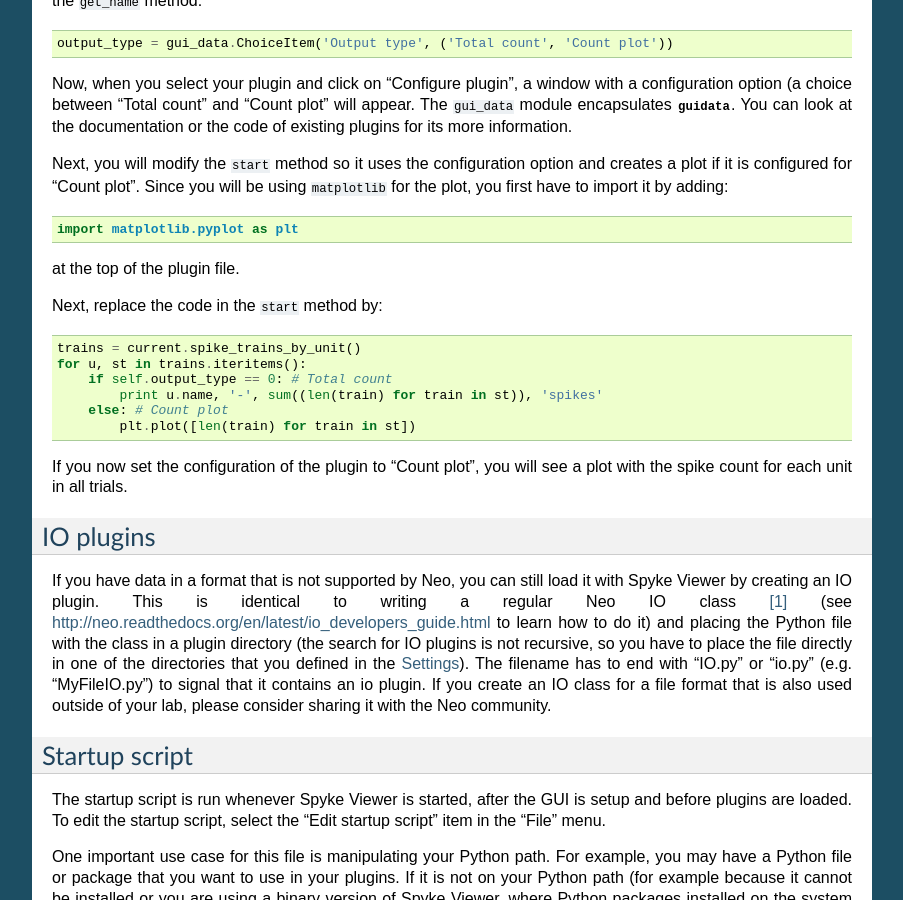
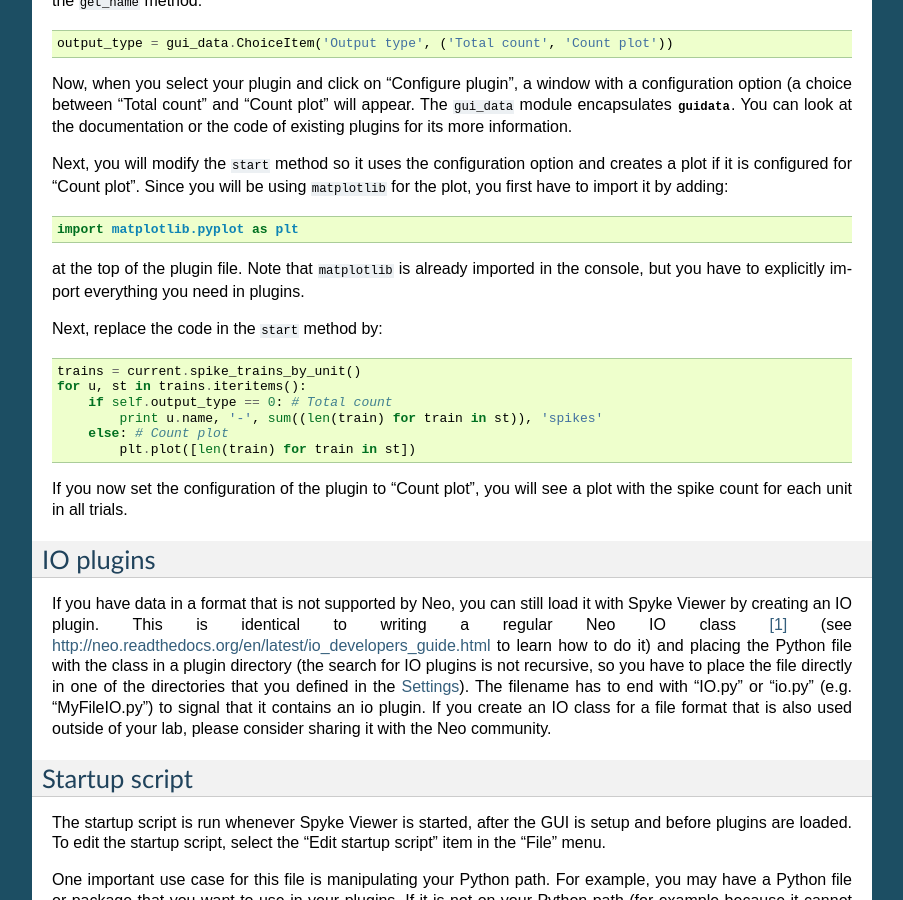
Before and after one commit to rproepp/spykeviewer, a Sphinx documentation site: the page built from doc/source/extending.rst, in a window 1280 px wide and 900 px high, scrolled down 1095 px. Shown: the whole window, without its empty margins (198-1101 px from the left). Built offline with Sphinx 7.4.7, drawn with Linux system fonts in a browser that asks for light colours; formulas are drawn with MathJax 3.

Commit message:
Clarify imports plugin vs. console

```diff
--- a/doc/source/extending.rst
+++ b/doc/source/extending.rst
@@ -85,7 +85,9 @@ using ``matplotlib`` for the plot, you first have to import it by adding::
 
     import matplotlib.pyplot as plt
 
-at the top of the plugin file.
+at the top of the plugin file. Note that ``matplotlib`` is already imported
+in the console, but you have to explicitly import everything you need in
+plugins.
 
 Next, replace the code in the ``start`` method by::
 
```
